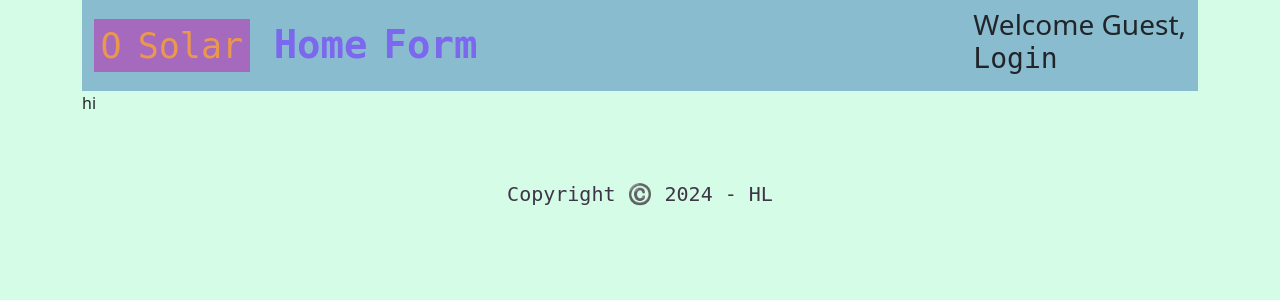
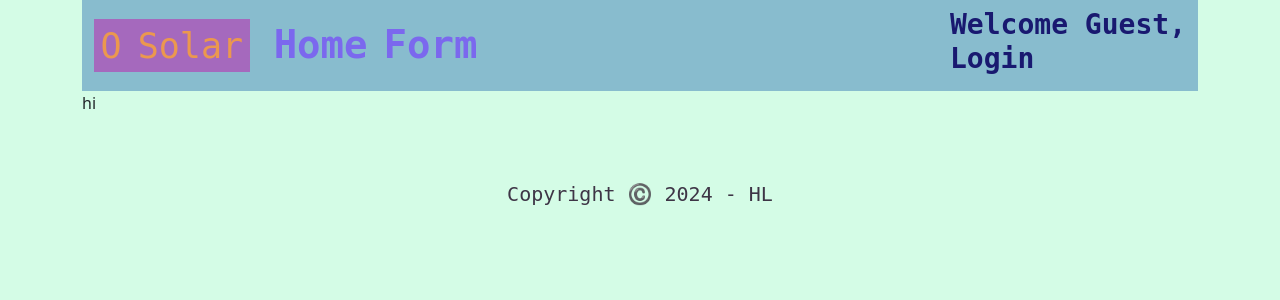
Before and after one commit to chingu-voyages/v52-tier3-team-30, a Flask app: page / in a window 1280 px wide. Shown: the top 300 px of the page. Run offline with Flask 3, Linux system fonts and the light colour scheme.

Commit message:
Add more styling

```diff
--- a/static/css/main.css
+++ b/static/css/main.css
@@ -1,6 +1,17 @@
 h2 {
     font-family: monospace;
     font-weight: bold;
+    text-decoration: underline;
+}
+
+h3 {
+    font-family: monospace;
+    font-weight: bold;
+    color: midnightblue;
+}
+
+p {
+    font-family: monospace;
 }
 
 a {
@@ -59,6 +70,10 @@
 
 .error-msg {
     display: none;
+}
+
+.autocomplete-container {
+    position: relative;
 }
 
 .gsi-material-button {
```
